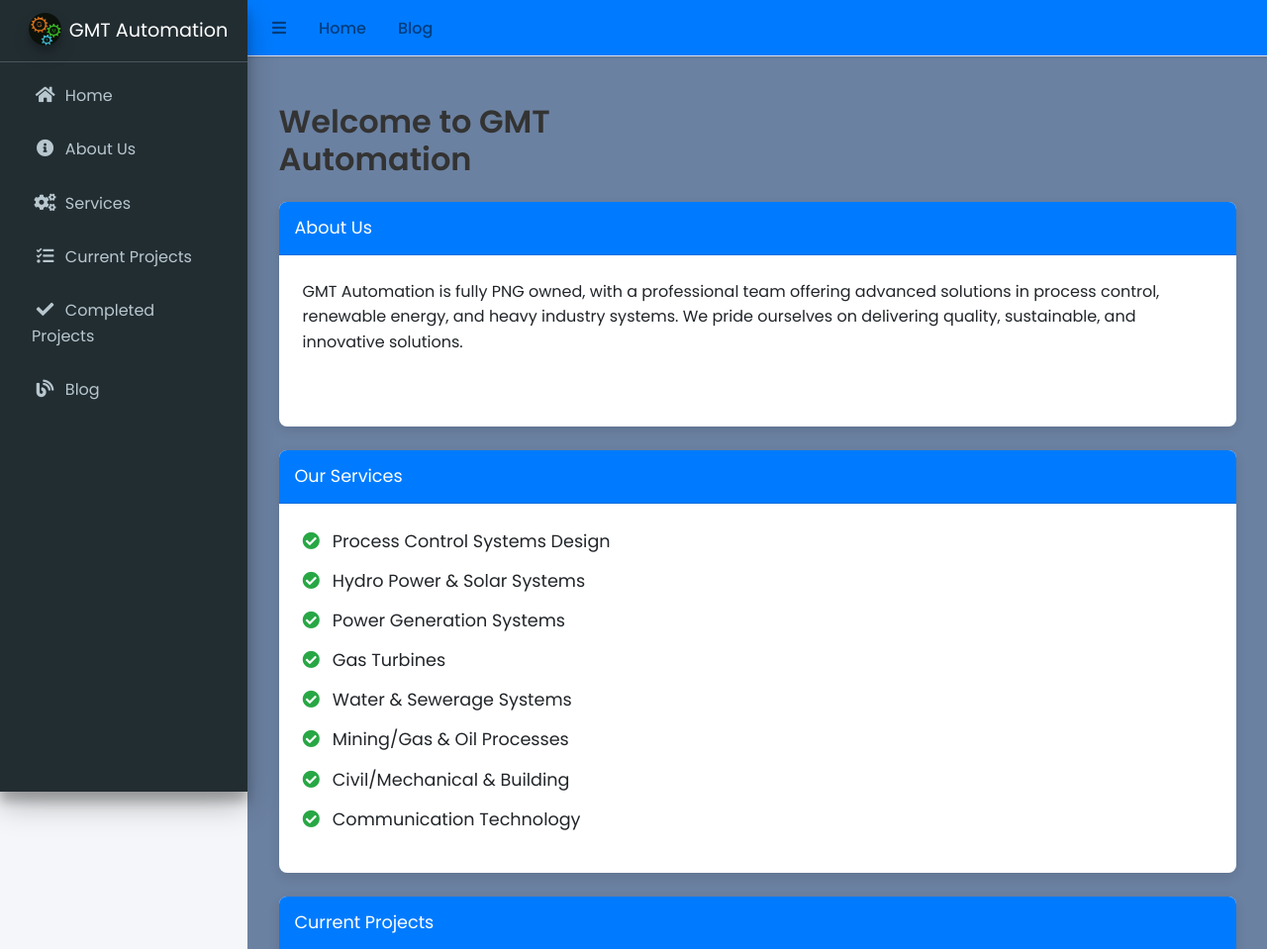
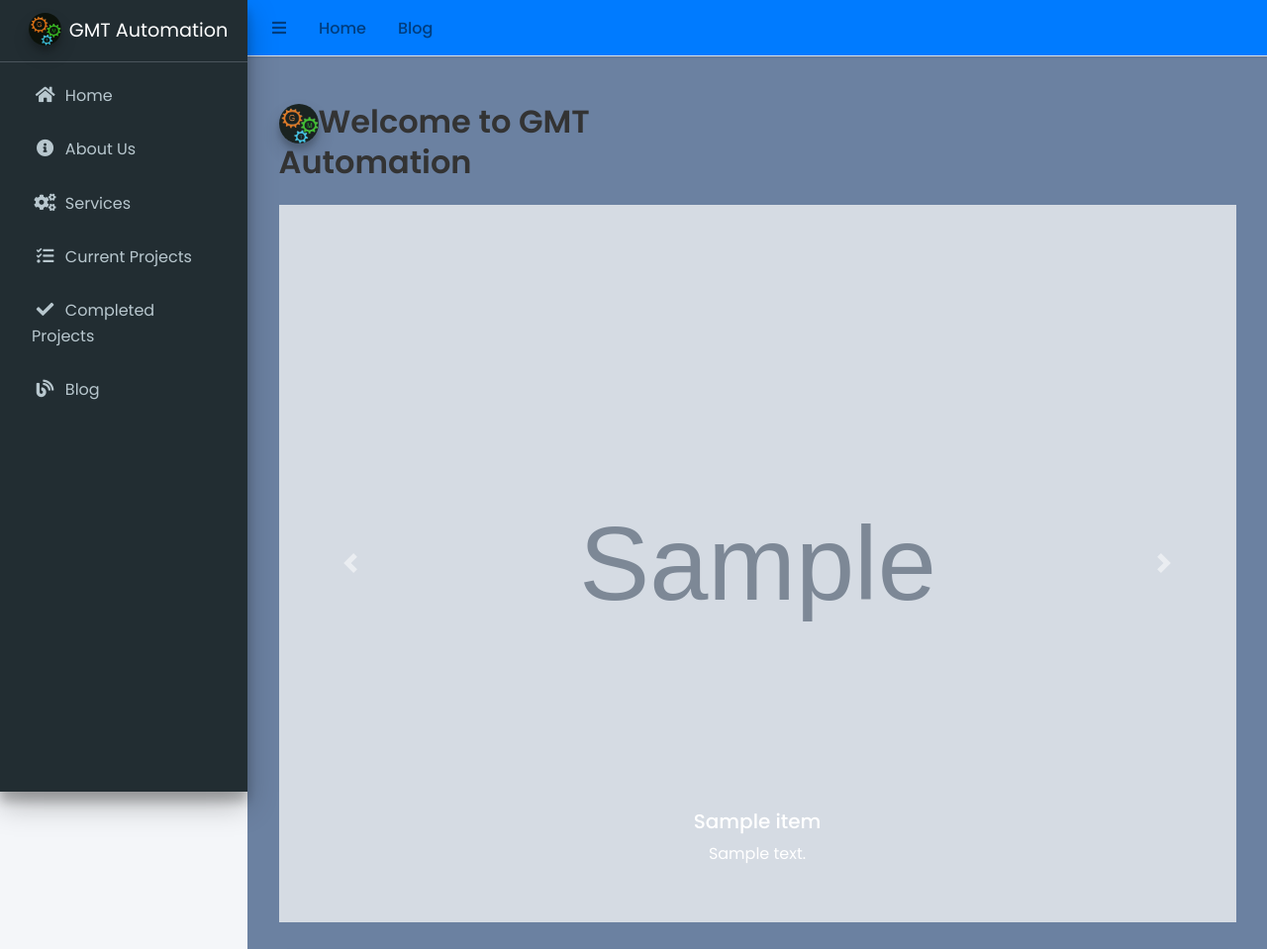
Before and after one commit to darrenpp/gmt_automation, a Django app: template gmt_automation/main/templates/main/index.html in a window 1280 px wide. Shown: the top 959 px of the page at 99% size. Run offline with Django 3.2, Linux system fonts and the light colour scheme; data comes from the database, SQL or seed files in the repository; tables that the repository leaves empty hold one stand-in row (values such as "Sample post"); the template is opened without the code that fills it: values that come from a table or form of the project are taken from there, most other values are stand-ins (such as "Sample title", 1, 10 or a date in 2020); grey boxes marked "Sample" are stand-in pictures; some libraries are stand-ins or nearby versions.

Commit message:
Updated index.html

```diff
--- a/gmt_automation/main/templates/main/index.html
+++ b/gmt_automation/main/templates/main/index.html
@@ -1,7 +1,34 @@
 {% extends 'main/base.html' %}
+{% load static %}
 {% block title %}Home - GMT Automation{% endblock %}
-{% block page_title %}Welcome to GMT Automation{% endblock %}
+{% block page_title %}<img src="{% static 'images/gmt.png' %}" alt="GMT Logo" class="brand-image img-circle elevation-3" style="opacity: .8">Welcome to GMT Automation{% endblock %}
 {% block content %}
+
+
+    <!-- Carousel -->
+<section>  <div id="featuredCarousel" class="carousel slide" data-bs-ride="carousel">
+        <div class="carousel-inner">
+            {% for item in featured_items %}
+                <div class="carousel-item {% if forloop.first %}active{% endif %}">
+                    <img src="{{ item.image.url }}" class="d-block w-100" alt="{{ item.title }}">
+                    <div class="carousel-caption d-none d-md-block">
+                        <h5>{{ item.title }}</h5>
+                        <p>{{ item.description }}</p>
+                    </div>
+                </div>
+            {% endfor %}
+        </div>
+
+        <button class="carousel-control-prev" type="button" data-bs-target="#featuredCarousel" data-bs-slide="prev">
+            <span class="carousel-control-prev-icon" aria-hidden="true"></span>
+            <span class="visually-hidden">Previous</span>
+        </button>
+        <button class="carousel-control-next" type="button" data-bs-target="#featuredCarousel" data-bs-slide="next">
+            <span class="carousel-control-next-icon" aria-hidden="true"></span>
+            <span class="visually-hidden">Next</span>
+        </button>
+    </div>
+</section>
     <!-- About Us Section -->
     <div class="row">
         <div class="col-md-12">
@@ -73,18 +100,35 @@
         </div>
     </div>
 
-    <!-- Completed Projects Section (Optional) -->
-    <div class="row">
-        <div class="col-md-12">
-            <div class="card">
-                <div class="card-header">
-                    <h3 class="card-title">Completed Projects</h3>
-                </div>
-                <div class="card-body">
-                    <!-- Add completed projects logic here if needed -->
-                    <p>No completed projects available.</p>
+
+    <!-- Videos Section -->
+    <section id="videos" class="mb-4">
+        <div class="card">
+            <div class="card-header">
+                <h3 class="card-title">Videos</h3>
+            </div>
+            <div class="card-body">
+                <div class="row">
+                    <div class="col-md-8">
+                        <video id="videoPlayer" class="img-fluid" controls>
+                            <source id="videoSource" src="" type="video/mp4">
+                            <track id="subtitleTrack" label="English" kind="subtitles" srclang="en" src="" default>
+                            <track id="descriptionTrack" label="Descriptions" kind="descriptions" srclang="en" src="">
+                            Your browser does not support the video tag.
+                        </video>
+                    </div>
+                    <div class="col-md-4">
+                        <div class="list-group" id="videoList">
+                            {% for video in videos %}
+                                <a href="#" class="list-group-item list-group-item-action" data-video="{{ video.video_file.url }}">
+                                    <img src="{{ video.thumbnail.url }}" alt="{{ video.title }}" class="img-thumbnail" style="width: 100px; height: 60px; object-fit: cover;">
+                                    <span>{{ video.title }}</span>
+                                </a>
+                            {% endfor %}
+                        </div>
+                    </div>
                 </div>
             </div>
         </div>
-    </div>
+    </section>
 {% endblock %}
```
